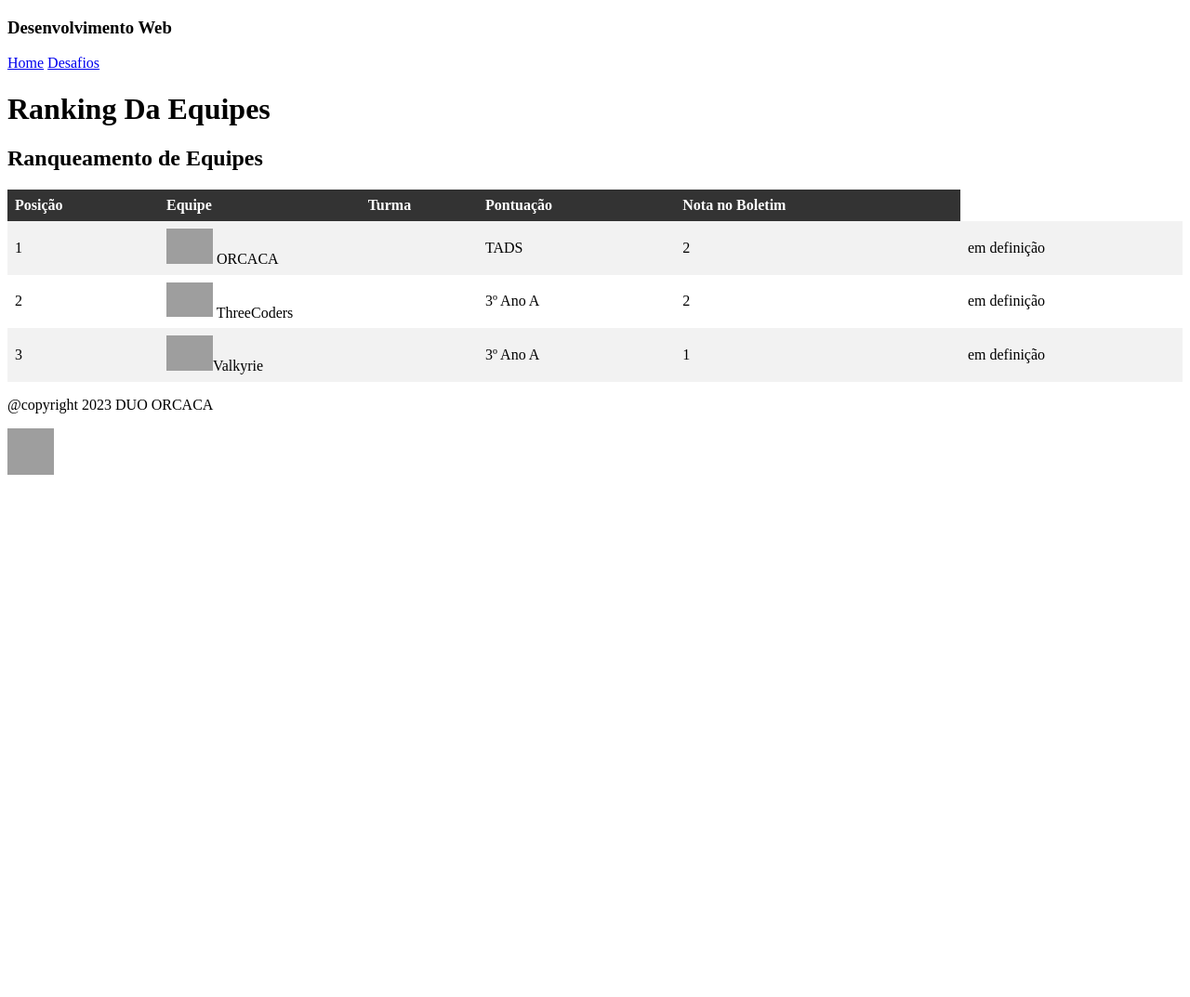
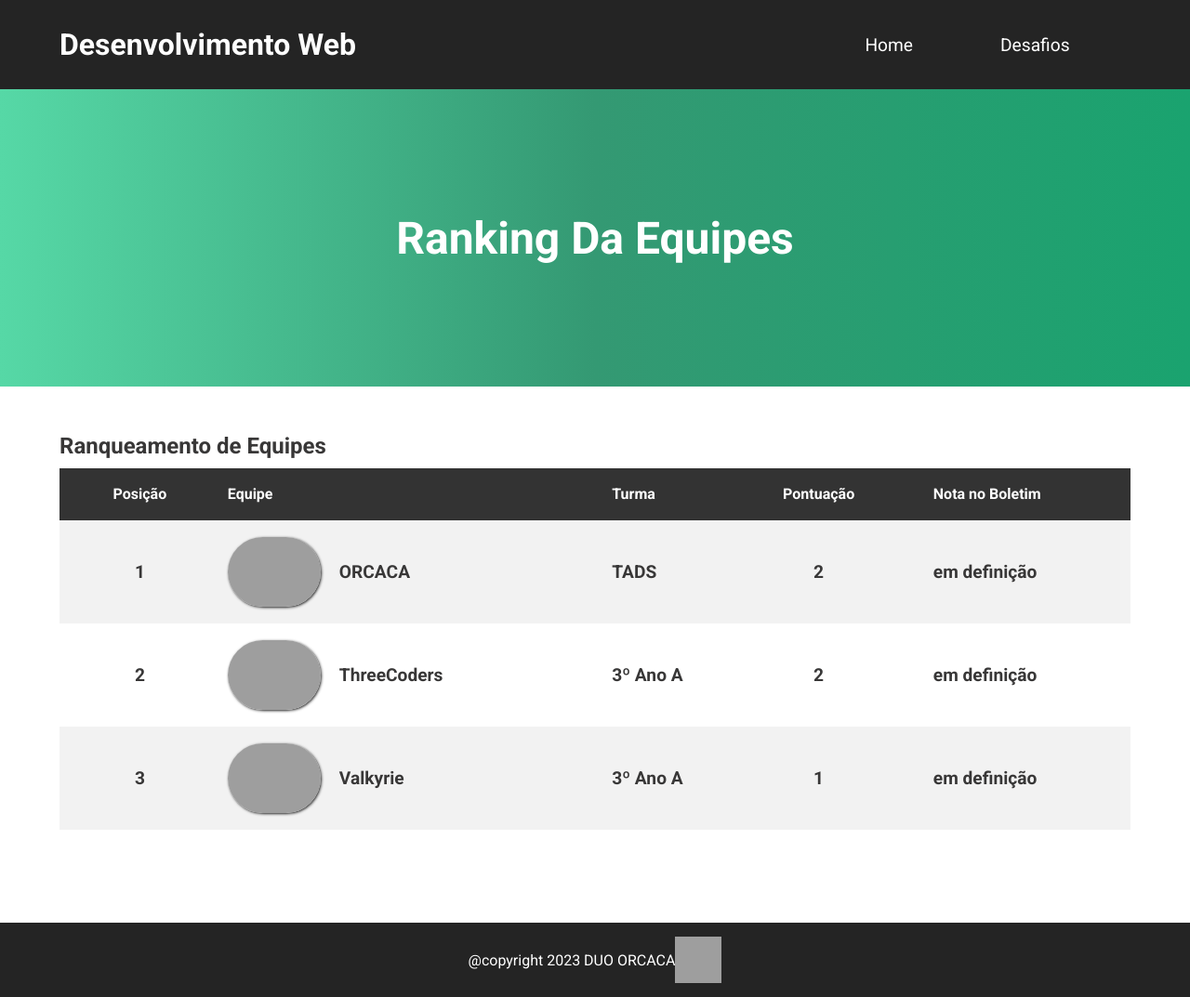
Before and after one commit to iurygdeoliveira/Web-development-classes, a PHP site: page / in a window 1280 px wide. Shown: the whole page at 93% size. Before the commit the page ends 511 px from the top, so only its background shows below. Run offline with PHP 8.4, Linux system fonts and the light colour scheme; grey boxes are pictures that could not be loaded.

Commit message:
update css

```diff
--- a/ranking_equipes/style.css
+++ b/ranking_equipes/style.css
@@ -1,6 +1,95 @@
+@import url('https://fonts.googleapis.com/css2?family=Roboto:wght@100;300;400;500;700;900&display=swap');
+*{
+    margin: 0;
+    padding: 0;
+    font-size: 16px;
+    font-family: 'Roboto', sans-serif;
+}
+body {
+    display: flex;
+    flex-flow: column nowrap;
+}
+
+#nav-bar{
+    width: 100%;
+    height: 12vh;
+    background-color: #242424;
+
+    display: flex;
+    flex-flow: row nowrap;
+    align-items: center;
+    color: #fff;
+
+}
+
+#nav-bar #mestre{
+    width: 90%;
+
+
+    display: flex;
+    flex-flow: row nowrap;
+    align-items: center;
+    margin: 0px auto;
+}
+
+#nav-bar #mestre #direita{
+    width: 70%;
+
+}
+
+#nav-bar #mestre #direita h3{
+    font-size: 200%;
+
+}
+
+#nav-bar #mestre #esquerda{
+    width: 30%;
+
+
+}
+#nav-bar #mestre #esquerda a{
+    text-decoration: none;
+    color: #fff;
+    font-size: 120%;
+
+    margin-left: 30px;
+    padding: 10px 30px;
+    border-radius: 30px;
+}
+
+#nav-bar #mestre #esquerda a:hover{
+    background-color: #31A578;
+
+}
+
+#banner{
+    width: 100%;
+    height: 40vh;
+
+    background:linear-gradient(to right,#56d8a6,#349973,#1aa36f);
+    display: flex;
+    justify-content: center;
+    align-items: center;
+}
+
+#banner h1{
+    font-size: 300%;
+    color: #fff;
+}
+
+h2 {
+    font-size: 150%;
+    width: 90%;
+    margin: 50px auto 10px auto;
+    color: #383737;
+}
+
 table {
+
     border-collapse: collapse;
-    width: 100%;
+    width: 90%;
+
+    margin: 0px auto 100px auto;
 }
 
 th,
@@ -9,9 +98,19 @@ td {
     padding: 8px;
 }
 
+td{
+    font-size: 120%;
+    font-weight: 600;
+    color: #383737;
+}
+
 th {
     background-color: #333;
     color: white;
+}
+
+tr th{
+    line-height: 5vh;
 }
 
 tr:nth-child(even) {
@@ -19,6 +118,43 @@ tr:nth-child(even) {
 }
 
 .logo {
-    width: 50px;
+    width: 100px;
     height: auto;
 }
+
+.logo-table{
+    display: flex;
+    align-items: center;
+    justify-content: flex-start;
+}
+
+.logo-table img{
+    margin: 10px 20px 10px 0px;
+    border-radius: 90px;
+    box-shadow: 1px 1px 3px #242424;
+
+}
+
+.posicao{
+    width: 15%;
+    text-align: center;
+}
+
+.centro-td{
+    text-align: center;
+}
+
+#th-centro{
+    text-align: center;
+    width: 20%;
+}
+
+footer{
+    width: 100%;
+    height: 10vh;
+    color: #fff;
+    background-color: #242424;
+    display: flex;
+    align-items: center;
+    justify-content: center;
+}
```
